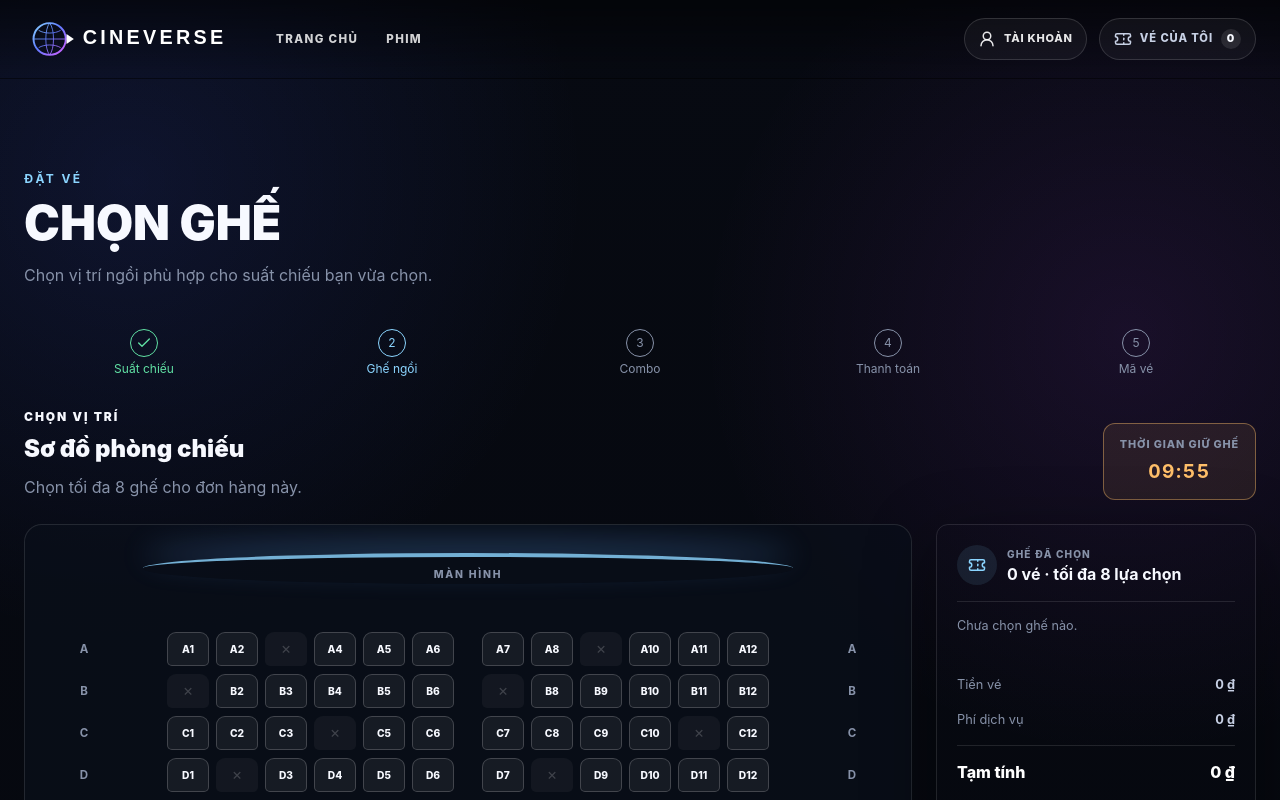
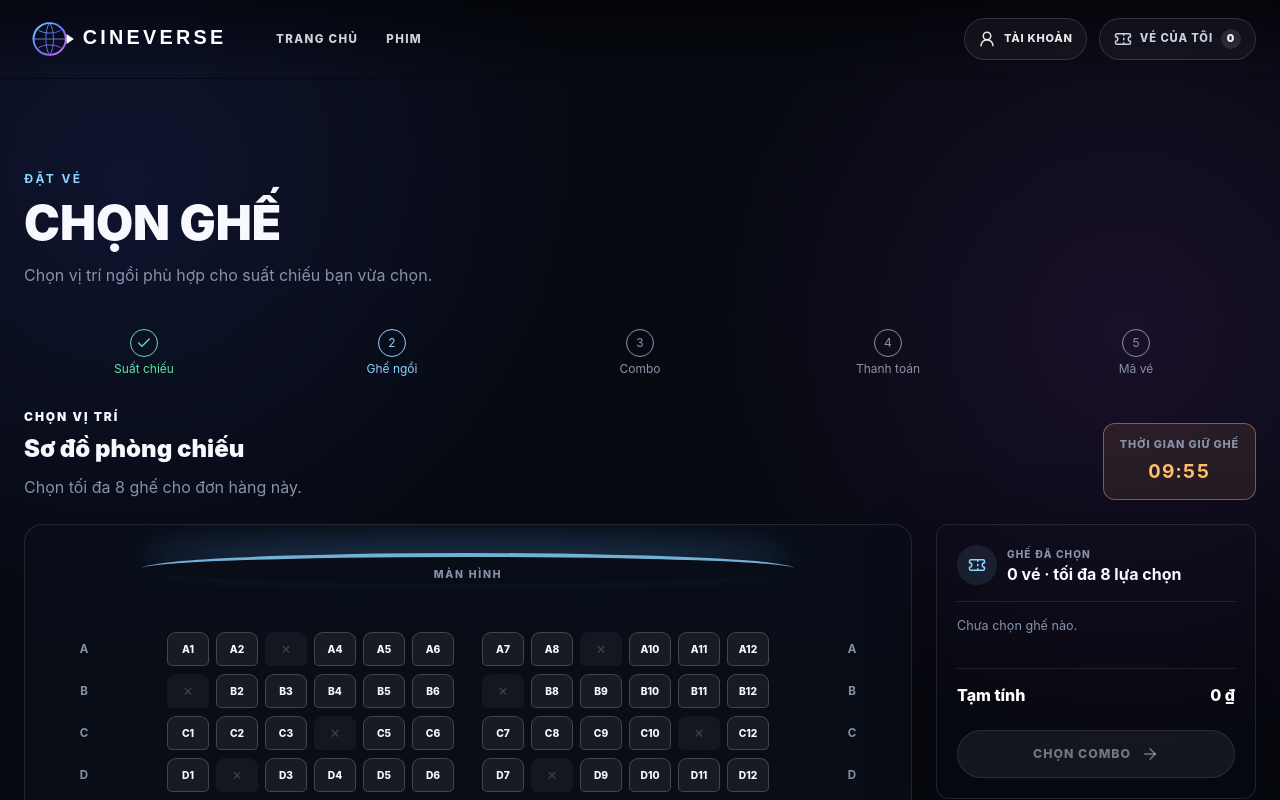
Before and after one commit to thanhhien1732/cineverse, a Next.js app in the folder frontend-next/: page /booking/1/seats in a window 1280 px wide. Shown: the top 800 px of the page. Built offline with nearby package versions, Linux system fonts and the light colour scheme.

Commit message:
fix problem code booking-flow

```diff
--- a/frontend-next/src/components/booking/booking-flow.tsx
+++ b/frontend-next/src/components/booking/booking-flow.tsx
@@ -170,13 +170,6 @@ export function BookingSummary({
     0,
   );
 
-  const admissionCount = draft.seatIds.reduce(
-    (total, seatId) =>
-      total +
-      (seatPlan.find((seat) => seat.id === seatId)?.kind === "couple" ? 2 : 1),
-    0,
-  );
-
   return (
     <aside className="booking-summary-panel rounded-xl border border-border bg-surface p-5 shadow-cinema">
       <p className="text-xs font-bold tracking-widest text-primary-bright">
@@ -223,9 +216,7 @@ export function BookingSummary({
 
         <div className="mt-2 flex justify-between border-t pt-3 text-base font-bold">
           <span>Tổng cộng</span>
-          <span>
-            {money.format(seatTotal + comboTotal + admissionCount * 5000)}
-          </span>
+          <span>{money.format(seatTotal + comboTotal)}</span>
         </div>
 
         {action}
@@ -844,8 +835,7 @@ export function Checkout({
         (total, combo) =>
           total + combo.unitPrice * (draft.comboQuantities[combo.id] ?? 0),
         0,
-      ) +
-      draft.seatIds.length * 5000,
+      ),
     [combos, draft.comboQuantities, draft.seatIds],
   );
   if (!draft.showtimeId || !draft.seatIds.length)
--- a/frontend-next/src/components/booking/checkout-form.tsx
+++ b/frontend-next/src/components/booking/checkout-form.tsx
@@ -172,10 +172,8 @@ export function CheckoutForm({ movies, cinemas, combos }: CheckoutFormProps) {
       ),
     [booking.comboQuantities, combos],
   );
-  const serviceFee = getAdmissionCount(booking.seatIds) * 5000;
   const voucherDiscount = voucherApplied ? Math.min(seatSubtotal, 20000) : 0;
-  const orderTotal =
-    seatSubtotal + comboSubtotal + serviceFee - voucherDiscount;
+  const orderTotal = seatSubtotal + comboSubtotal - voucherDiscount;
 
   const setField = (field: keyof CheckoutValues) => {
     return (event: ChangeEvent<HTMLInputElement>) => {
@@ -539,7 +537,6 @@ export function CheckoutForm({ movies, cinemas, combos }: CheckoutFormProps) {
           movie={selectedMovie}
           seatIds={booking.seatIds}
           seatSubtotal={seatSubtotal}
-          serviceFee={serviceFee}
           showtime={selectedShowtime}
           total={orderTotal}
           voucherDiscount={voucherDiscount}
@@ -612,7 +609,6 @@ function CheckoutOrderSummary({
   seatIds,
   seatSubtotal,
   comboSubtotal,
-  serviceFee,
   voucherDiscount,
   total,
 }: {
@@ -623,7 +619,6 @@ function CheckoutOrderSummary({
   readonly seatIds: readonly string[];
   readonly seatSubtotal: number;
   readonly comboSubtotal: number;
-  readonly serviceFee: number;
   readonly voucherDiscount: number;
   readonly total: number;
 }) {
@@ -682,10 +677,6 @@ function CheckoutOrderSummary({
               </dd>
             </div>
           ))}
-        <div>
-          <dt>Phí dịch vụ</dt>
-          <dd>{money.format(serviceFee)}</dd>
-        </div>
         {voucherDiscount > 0 && (
           <div className="summary-discount">
             <dt>Voucher CINE20</dt>
--- a/frontend-next/src/components/booking/seat-picker.tsx
+++ b/frontend-next/src/components/booking/seat-picker.tsx
@@ -71,7 +71,6 @@ const reservedSeatIds = new Set([
 ]);
 const maximumSeatSelection = 8;
 const baseSeatPrice = 95000;
-const serviceFeePerAdmission = 5000;
 
 const money = new Intl.NumberFormat("vi-VN", {
   style: "currency",
@@ -96,12 +95,11 @@ function SeatSelectionSummary({
     (total, seat) => total + baseSeatPrice * seat.priceMultiplier,
     0,
   );
-  /** Ghế đôi tính là hai lượt khách nên thu hai phần phí dịch vụ. */
+  /** Ghế đôi tính là hai lượt khách. */
   const admissionCount = chosen.reduce(
     (total, seat) => total + (seat.kind === "couple" ? 2 : 1),
     0,
   );
-  const serviceFee = admissionCount * serviceFeePerAdmission;
 
   return (
     <aside className="booking-summary-panel rounded-xl border border-border bg-surface p-5 shadow-cinema">
@@ -132,17 +130,9 @@ function SeatSelectionSummary({
       </div>
 
       <dl className="summary-list">
-        <div>
-          <dt>Tiền vé</dt>
-          <dd>{money.format(seatSubtotal)}</dd>
-        </div>
-        <div>
-          <dt>Phí dịch vụ</dt>
-          <dd>{money.format(serviceFee)}</dd>
-        </div>
         <div className="summary-total">
           <dt>Tạm tính</dt>
-          <dd>{money.format(seatSubtotal + serviceFee)}</dd>
+          <dd>{money.format(seatSubtotal)}</dd>
         </div>
       </dl>
 
```
